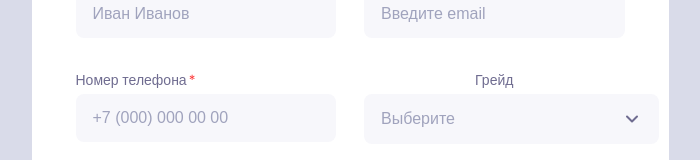
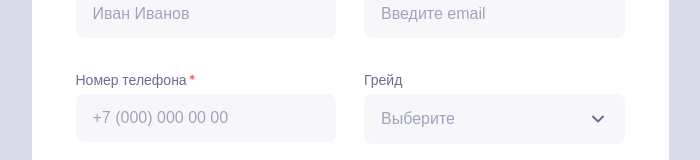
Before and after one commit to tokmashik/feedback-form-for-the-dream-team, a Vue app: page / in a window 1280 px wide. Shown: the part 287-447 px from the top of the page, without its empty margins (290-990 px from the left). Built offline with nearby package versions, Linux system fonts and the light colour scheme.

Commit message:
fix: fix select

```diff
--- a/src/components/FeedbackForm.vue
+++ b/src/components/FeedbackForm.vue
@@ -210,10 +210,6 @@
       flex: 1;
     }
 
-    &__select {
-      width: 260.5px;
-    }
-
     &__actions {
       display: flex;
       gap: 28px;
--- a/src/components/basic/Select.vue
+++ b/src/components/basic/Select.vue
@@ -94,7 +94,6 @@
 
 <style scoped lang="scss">
   .custom-select {
-    width: 265px;
     display: flex;
     flex-direction: column;
     position: relative;
@@ -102,13 +101,14 @@
     &__label {
       margin-bottom: 4px;
       font-size: 14px;
+      display: flex;
+      justify-content: start;
       color: var(--color-neutral-600);
       font-weight: 400;
       line-height: 20px;
     }
 
     &__box {
-      width: 100%;
       padding: 12px 16px;
       border-radius: 8px;
       background: var(--color-neutral-200);
```
